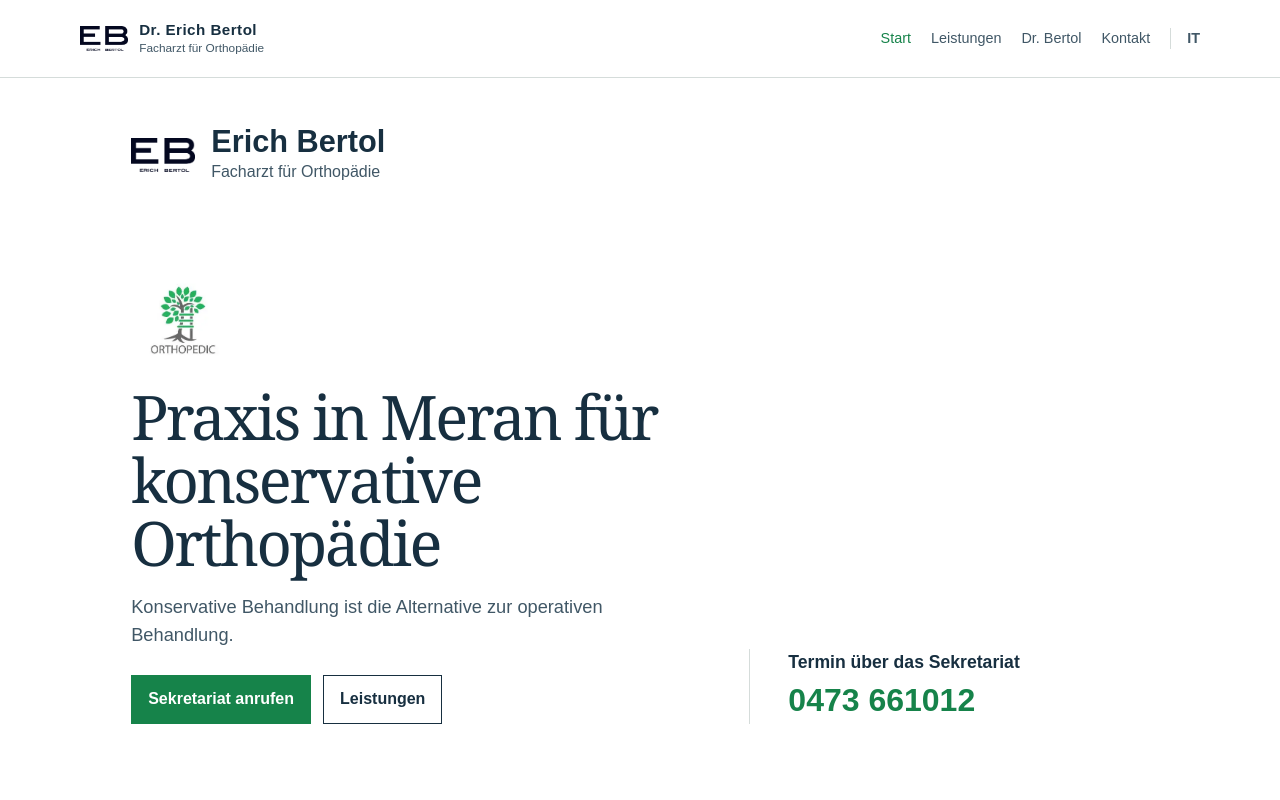
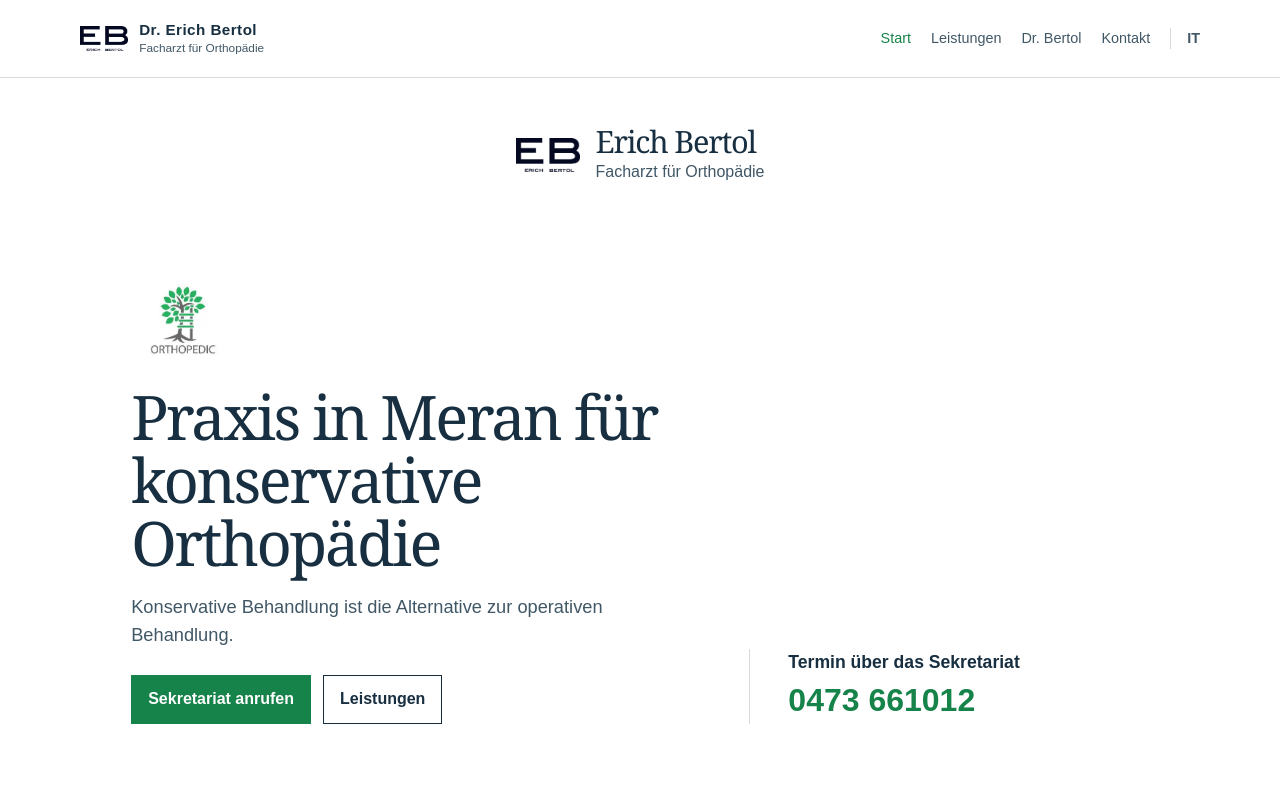
Before and after one commit to jakobbertolai/Papa-Website, a Next.js app: page / in a window 1280 px wide. Shown: the top 800 px of the page. Built offline with nearby package versions, Linux system fonts and the light colour scheme.

Commit message:
Center homepage identity heading

```diff
--- a/app/globals.css
+++ b/app/globals.css
@@ -99,10 +99,11 @@ h3 { font-family: Arial, Helvetica, sans-serif; font-size: 1.1rem; font-weight:
   padding: 3rem clamp(1.4rem, 4vw, 3.5rem) 0;
   display: flex;
   align-items: center;
+  justify-content: center;
   gap: 1rem;
 }
 .home-identity-logo { width: 4rem; height: auto; }
-.home-identity h1 { max-width: none; font-family: Arial, Helvetica, sans-serif; font-size: clamp(1.5rem, 2.4vw, 2.1rem); font-weight: 700; letter-spacing: 0; }
+.home-identity h1 { max-width: none; font-size: clamp(1.5rem, 2.4vw, 2.1rem); }
 .home-identity p { margin: .2rem 0 0; color: var(--ink-soft); }
 .home-hero {
   width: var(--page);
```
